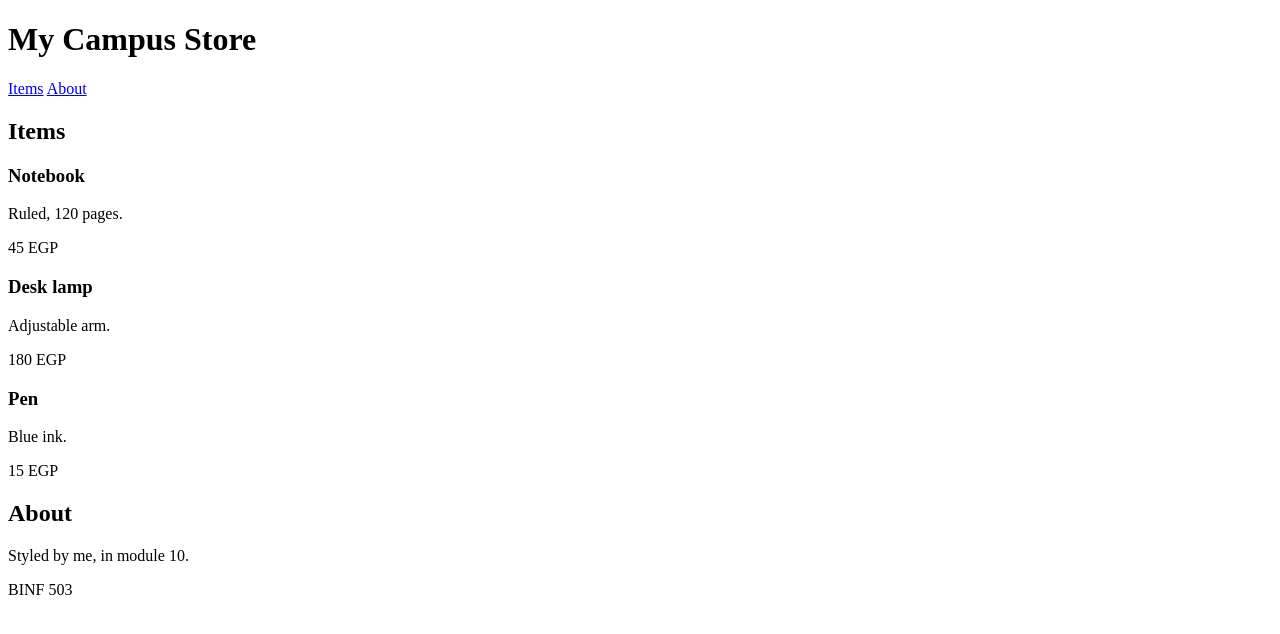
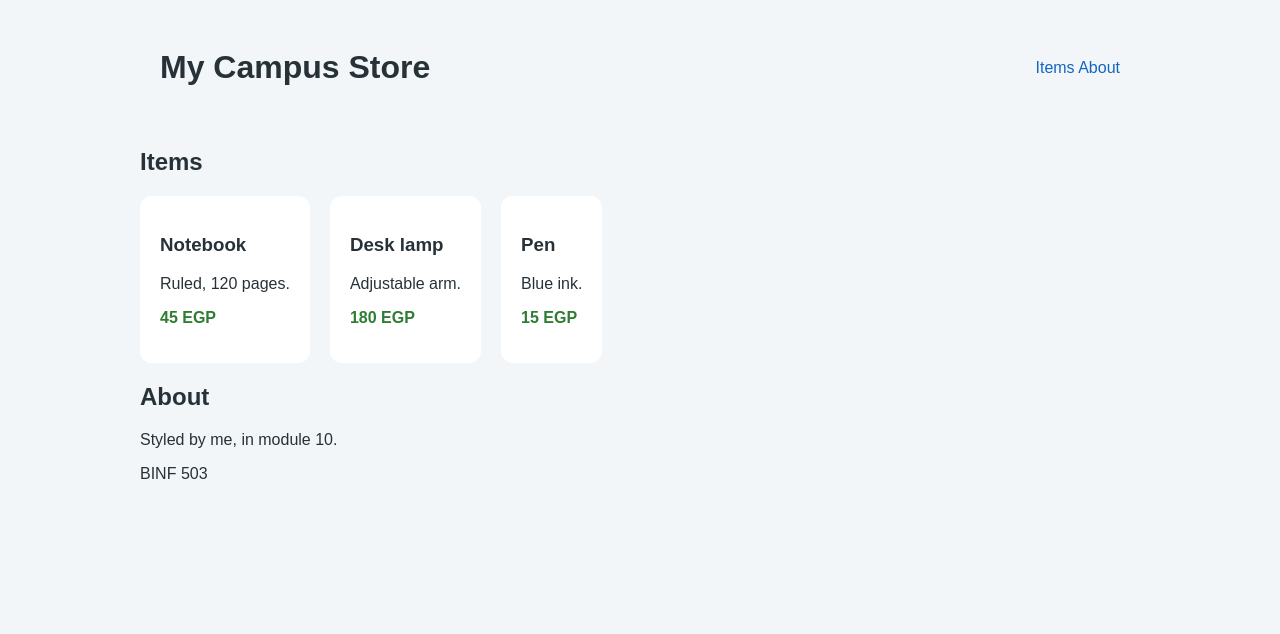
Before and after one commit to mostafaelsamra/ebd_assignments, a website: page 10-css/exercise.html in a window 1280 px wide. Drawn offline with Linux system fonts and the light colour scheme.

Commit message:
Finish module 10

```diff
--- a/10-css/exercise.css
+++ b/10-css/exercise.css
@@ -1,42 +1,47 @@
-/* 10-css — your work goes in this file.
- *
- * The lesson is example.css:      npm run open 10
- * See your own page with:         npm run open 10 exercise
- * Check your work with:           npm test 10
- *
- * exercise.html is written for you and must not be edited. Every class and
- * element named below already exists in it.
- *
- * Write each rule where its TODO is, then delete the TODO comment. The exact
- * colours, sizes and fonts are yours to choose unless a TODO says otherwise —
- * make it look like something you would not be embarrassed by.
- *
- * Keep the page open in the browser and refresh after each change.
- */
 
-/* TODO: a rule for `body` that sets
- *       font-family, color, and background-color. */
+/* Style the whole page */
+body {
+  font-family: Arial, sans-serif;
+  color: #263238;
+  background-color: #f3f6f9;
+}
 
-/* TODO: a rule for `.page` that sets
- *       max-width, and margin (use `0 auto` to centre it). */
+/* Centre the page and limit its width */
+.page {
+  max-width: 1000px;
+  margin: 0 auto;
+}
 
-/* TODO: a rule for `header` that sets
- *       display: flex;
- *       justify-content: space-between;
- *       align-items: center;
- *       and one more property of your choosing. */
+/* Arrange the header items horizontally */
+header {
+  display: flex;
+  justify-content: space-between;
+  align-items: center;
+  padding: 20px;
+}
 
-/* TODO: a rule for `nav a` — a descendant selector, so it only affects links
- *       inside the nav — that sets
- *       color, and text-decoration. */
+/* Style links inside the navigation only */
+nav a {
+  color: #1565c0;
+  text-decoration: none;
+}
 
-/* TODO: a rule for `.card-list` that sets
- *       display: flex;
- *       gap (any size);
- *       flex-wrap: wrap; */
+/* Arrange cards next to each other */
+.card-list {
+  display: flex;
+  gap: 20px;
+  flex-wrap: wrap;
+}
 
-/* TODO: a rule for `.card` that sets
- *       padding, border-radius, and background-color. */
+/* Give each card some space and a background */
+.card {
+  padding: 20px;
+  border-radius: 12px;
+  background-color: #ffffff;
+}
 
-/* TODO: a rule for `.price` that sets
- *       color, and font-weight. */
+/* Highlight the prices */
+.price {
+  color: #2e7d32;
+  font-weight: bold;
+}
```
